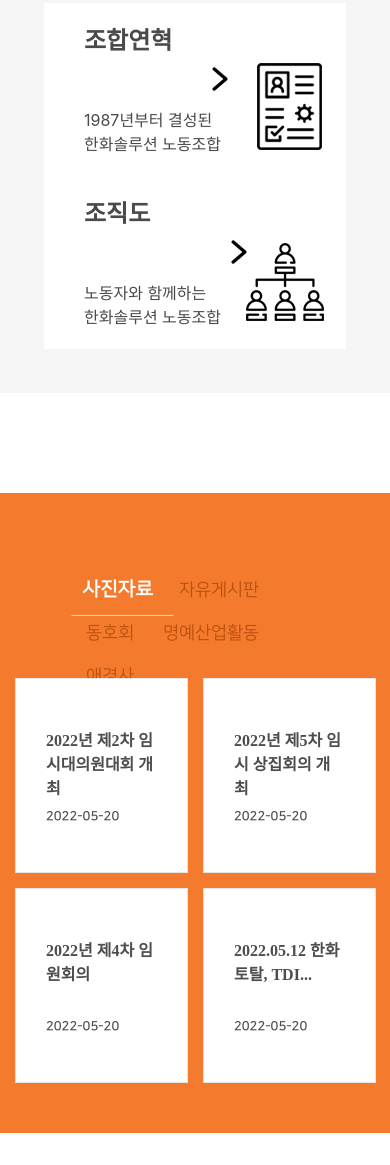
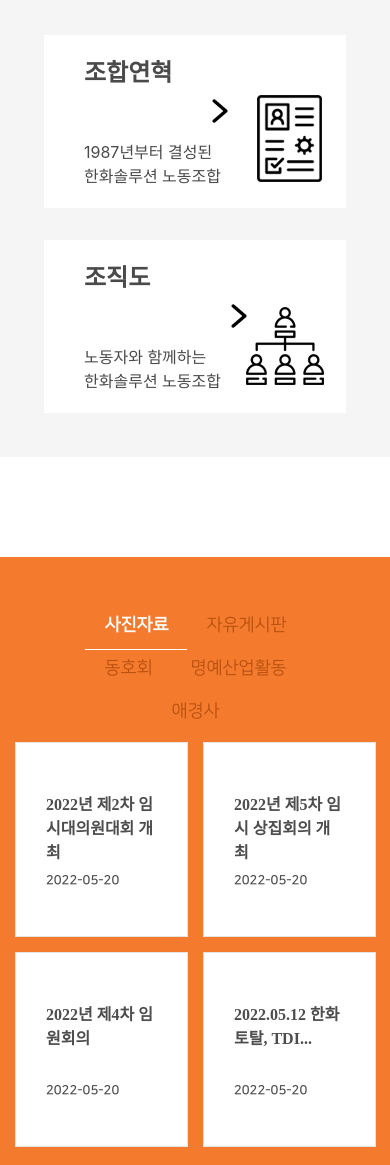
Before and after one commit to seoyeongjeong/hanhwa, a plain HTML site: page index.html in a window 390 px wide. Shown: the part 3471-4636 px from the top of the page. Drawn offline with nearby package versions, Linux system fonts and the light colour scheme; a web font is replaced by a local one.

Commit message:
20220622-5

```diff
--- a/css/style.css
+++ b/css/style.css
@@ -1498,6 +1498,10 @@ html .ui-button.ui-state-disabled:active {
 #section4 .sec4-right {
     width: 100%
 }
+#section4 .sec4-right .sect4-right-icon, #section4 .sec4-right .sect4-right-icon2 {
+
+    margin-top: 32px;
+}
 #section5 .slick-track {
     margin-top: 34px;
 }
@@ -1623,13 +1627,28 @@ html .ui-button.ui-state-disabled:active {
         width: 40%;
     }
 
-    #section5 .tabSet ul.tabs {
-        display: block;
-    }
     #section2 .calender-right {
         width: 80%;
     }
 
+    #section5 .tabSet ul.tabs {
+        display: flex;
+        flex-direction: row;
+        flex-wrap: wrap;
+        align-content: flex-start;
+        justify-content: center;
+    }
+    #section5 .tabSet ul.tabs li a {
+
+        padding: 0px 19px 10px 19px;}
+
+}
+#section5 .tabSet ul.tabs {
+
+    padding: 55px 75px 78px 76px;
+}
+#section5 .tabSet ul.tabs li a.on {
+    transform: scale(1)
 }
 @media all and (max-width:530px){
     #section3 h2 {
```
